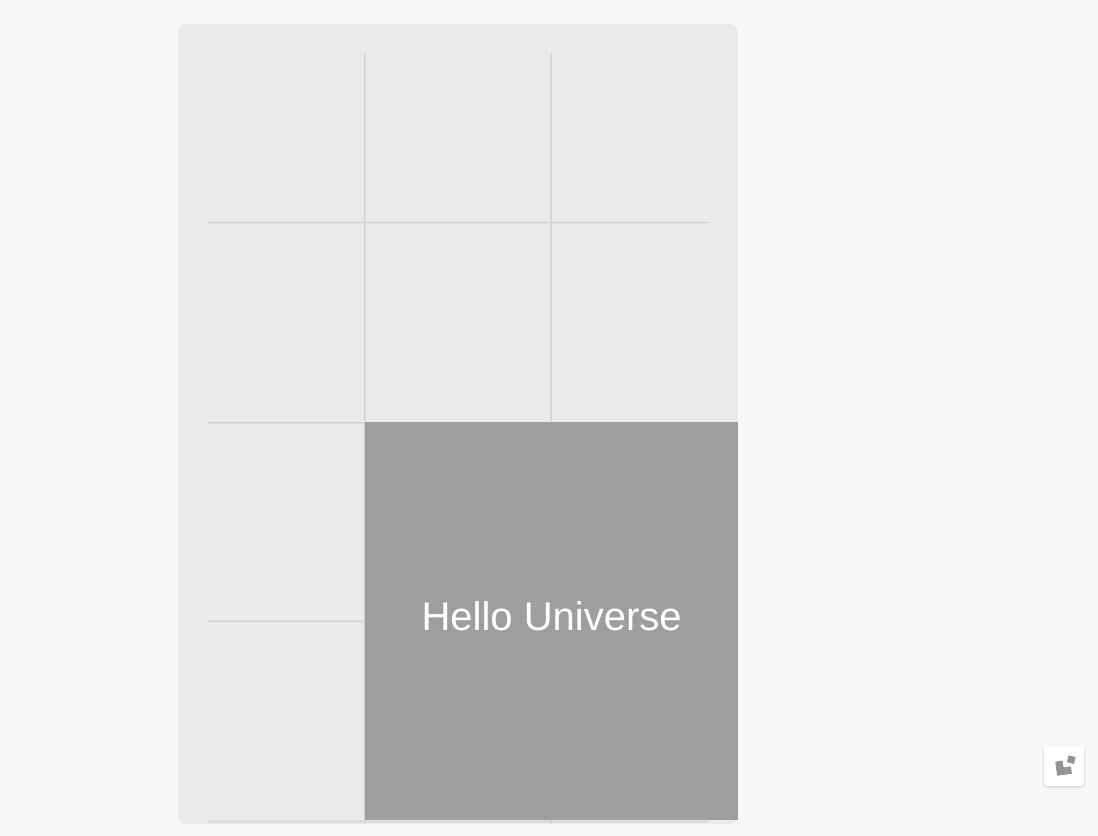
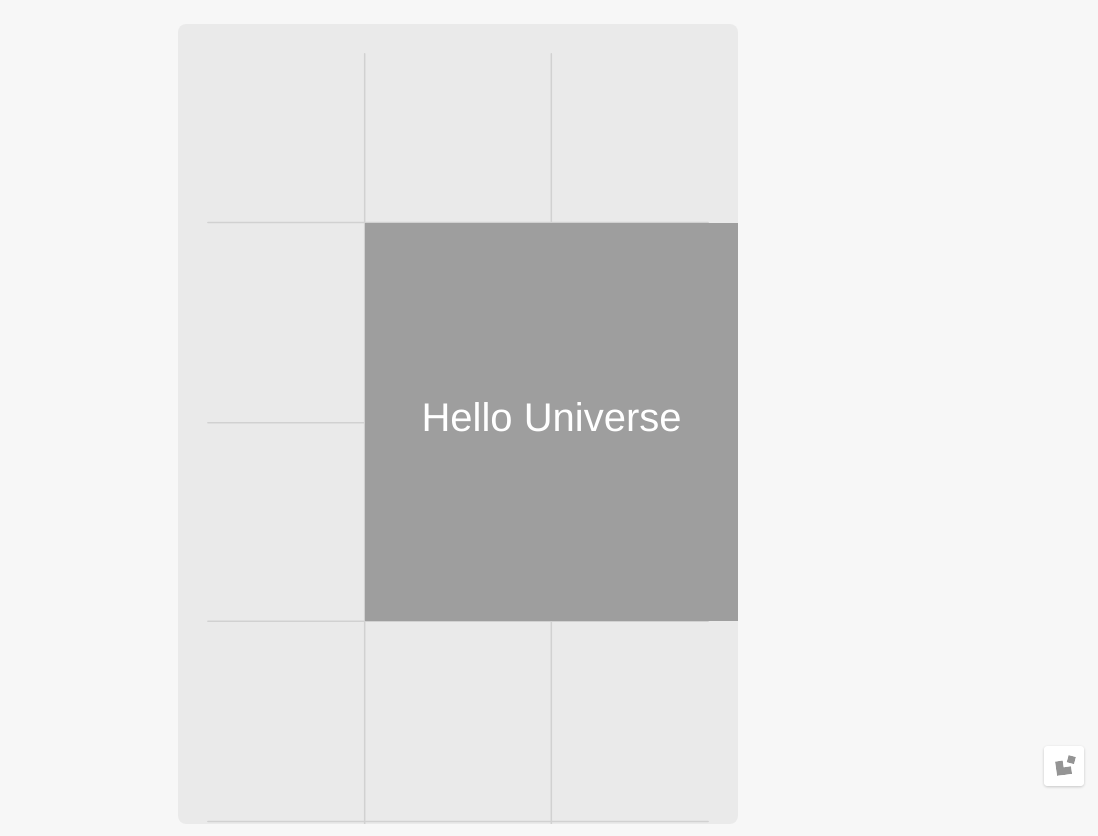
Before and after one commit to Nipun42/universe-code-playground, a plain HTML site: page index.html in a window 1280 px wide. Shown: the full height of the page, 182-1280 px from the left. Drawn offline with nearby package versions, Linux system fonts and the light colour scheme.

Commit message:
removed state saver due to safari localstorage security bug :(

```diff
--- a/extras/script.js
+++ b/extras/script.js
@@ -1,6 +1,6 @@
 $(document).ready(function() {
 
-  var Viewer = {
+  var Playground = {
     gridSize: {
       w: 560/3,
       h: 199
@@ -9,36 +9,35 @@ $(document).ready(function() {
 
   var CodeBlock = {
     element: document.querySelector('.code-block'),
+    // method that sets the block's width, height, and position using integers representing columns and rows
     set: function(style) {
-      style.width = (style.width * Viewer.gridSize.w)+'px'
-      style.height = (style.height * Viewer.gridSize.h)+'px'
+      style.width = (style.width * Playground.gridSize.w)+'px'
+      style.height = (style.height * Playground.gridSize.h)+'px'
 
-      style.left = style.left * Viewer.gridSize.w+'px'
-      style.top = style.top * Viewer.gridSize.h+'px'
+      style.left = style.left * Playground.gridSize.w+'px'
+      style.top = style.top * Playground.gridSize.h+'px'
 
       $(this.element).css(style)
     }
   }
 
+  // Make Code Block resizable
   $( CodeBlock.element ).resizable({
-    grid: [Viewer.gridSize.w, Viewer.gridSize.h],
+    grid: [Playground.gridSize.w, Playground.gridSize.h],
     handle: '.handle',
     handles: 'n, e, s, w, ne, se, sw, nw',
     containment: "parent"
   })
 
-  // INITIAL PLACE AND RESIZE
+  // Set Code Block's position and size in Columns and Rows
   CodeBlock.set({
     left: 1,
-    top: 2,
+    top: 1,
     width: 2,
     height: 2
   })
 
-
-  var State = {
-
-  }
-
+  // Fade in Code Block
+  $(CodeBlock.element).addClass('ready')
 
 })
--- a/extras/style.css
+++ b/extras/style.css
@@ -89,7 +89,12 @@ body {
   transition: background-color 0.15s;
   box-sizing: border-box;
   overflow: visible;
-  transition: width 0.01s ease-in-out, height 0.01s ease-in-out, top 0.01s ease-in-out, left 0.01s ease-in-out;
+  opacity: 0;
+}
+
+.code-block.ready {
+  opacity: 1;
+  transition: width 0.01s ease-in-out, height 0.01s ease-in-out, top 0.01s ease-in-out, left 0.01s ease-in-out, opacity 0.07s ease-in;
 }
 
 .code-block iframe {
--- a/index.html
+++ b/index.html
@@ -7,14 +7,14 @@
     <link rel="stylesheet" href="./extras/style.css">
 
     <link rel="stylesheet" href="https://code.jquery.com/ui/1.12.1/themes/base/jquery-ui.css">
-    <link href="https://fonts.googleapis.com/css?family=Roboto+Mono:400,500" rel="stylesheet">
+    <link href="https://fonts.googleapis.com/css?family=Roboto+Mono:400" rel="stylesheet">
 
   </head>
   <body>
     <div class="info">
       <img class="logo" src="./extras/logo.svg" alt="">
       <h2>Code Playground</h2>
-      <a class="documentation-link" href="github.com"><h2>Documentation</h2></a>
+      <a class="documentation-link" href="https://github.com/onuniverse/universe-code-playground"><h2>Documentation</h2></a>
     </div>
     <div class="grid">
       <div class="grid-lines"></div>
```
Also changed, not shown: 1 other file.
